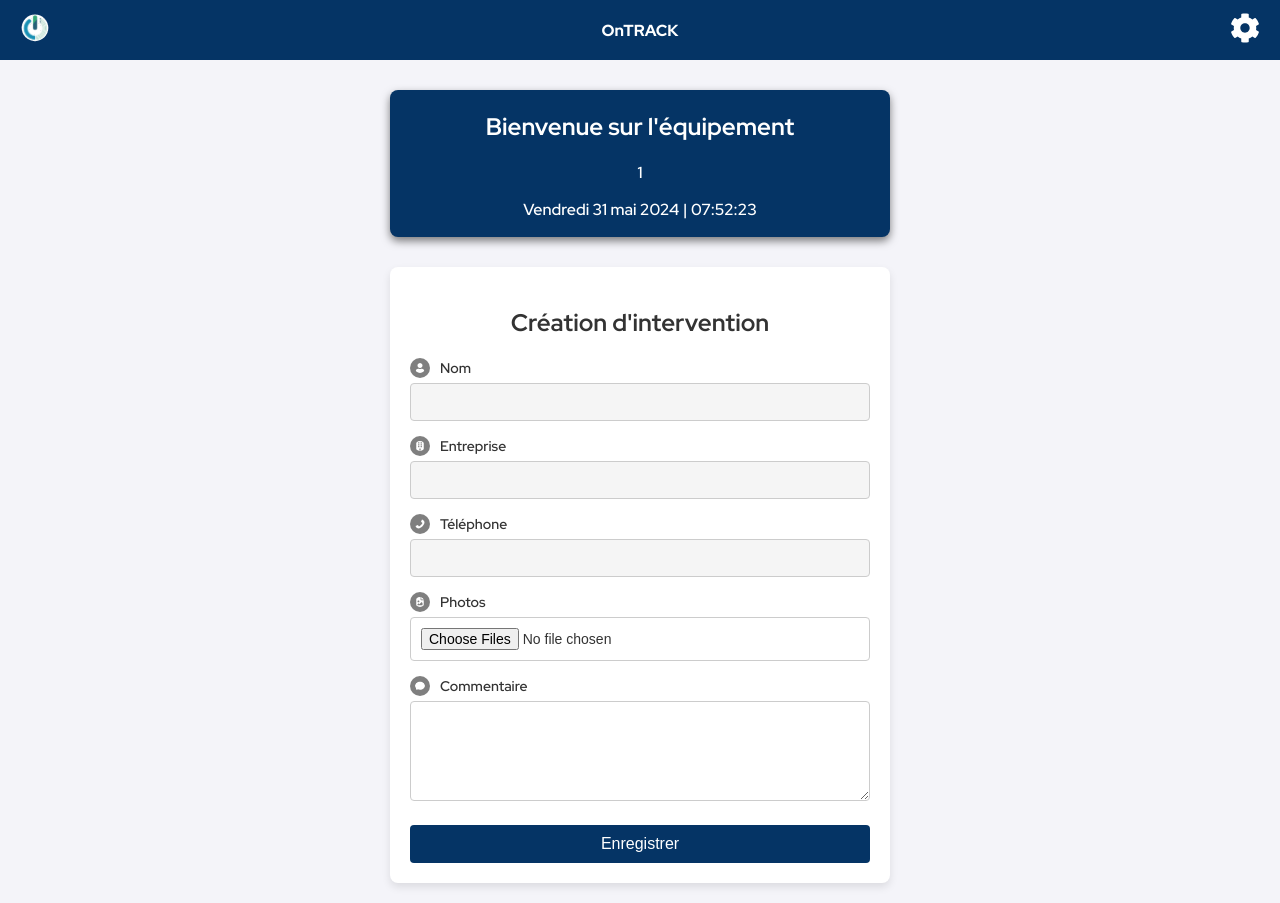
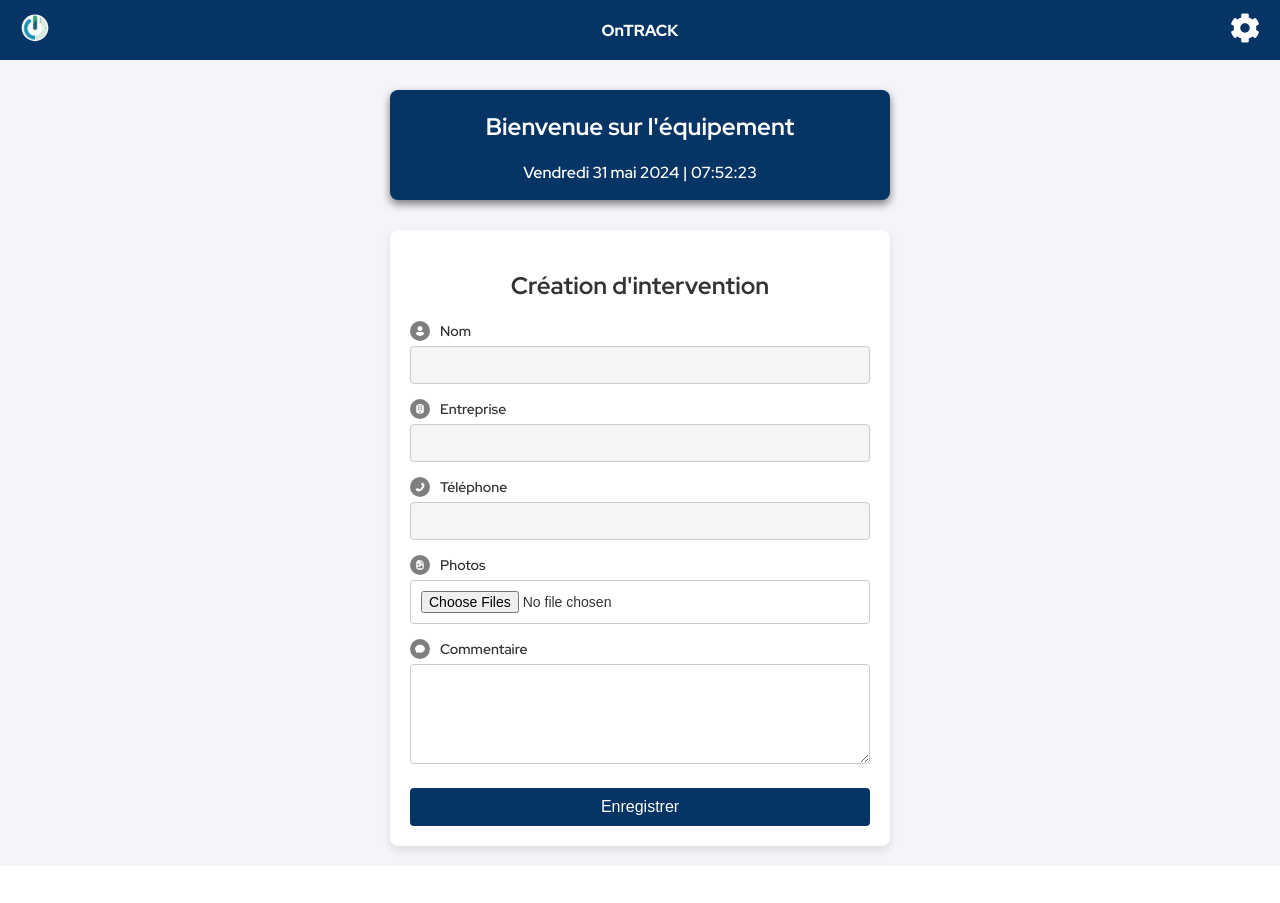
Before and after one commit to Astronaum/ontrackfront, a React (Create React App) app: page / in a window 1280 px wide. After the commit the page ends 866 px from the top, so only its background shows below. Built offline with nearby package versions, Linux system fonts and the light colour scheme; no server answers.

Commit message:
EquipementId Management fix V2

```diff
--- a/src/EquipementContext.js
+++ b/src/EquipementContext.js
@@ -3,7 +3,7 @@ import React, { createContext, useState, useContext, useEffect } from 'react';
 const EquipementContext = createContext();
 
 export const EquipementProvider = ({ children }) => {
-  const [equipmentId, setEquipmentId] = useState('1'); // Default value
+  const [equipmentId, setEquipmentId] = useState(null); // Default value
 
   useEffect(() => {
     const params = new URLSearchParams(window.location.search);
```
